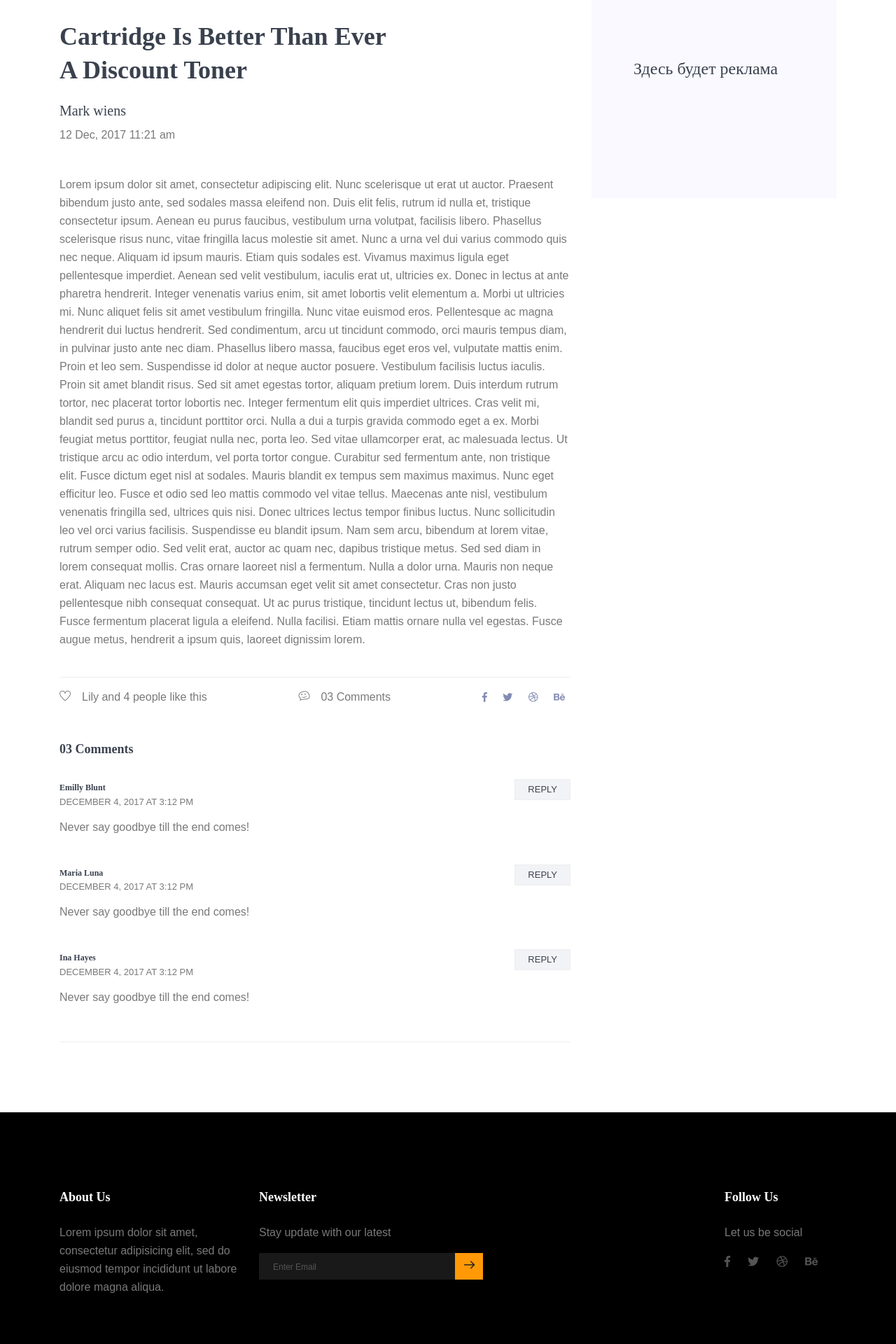
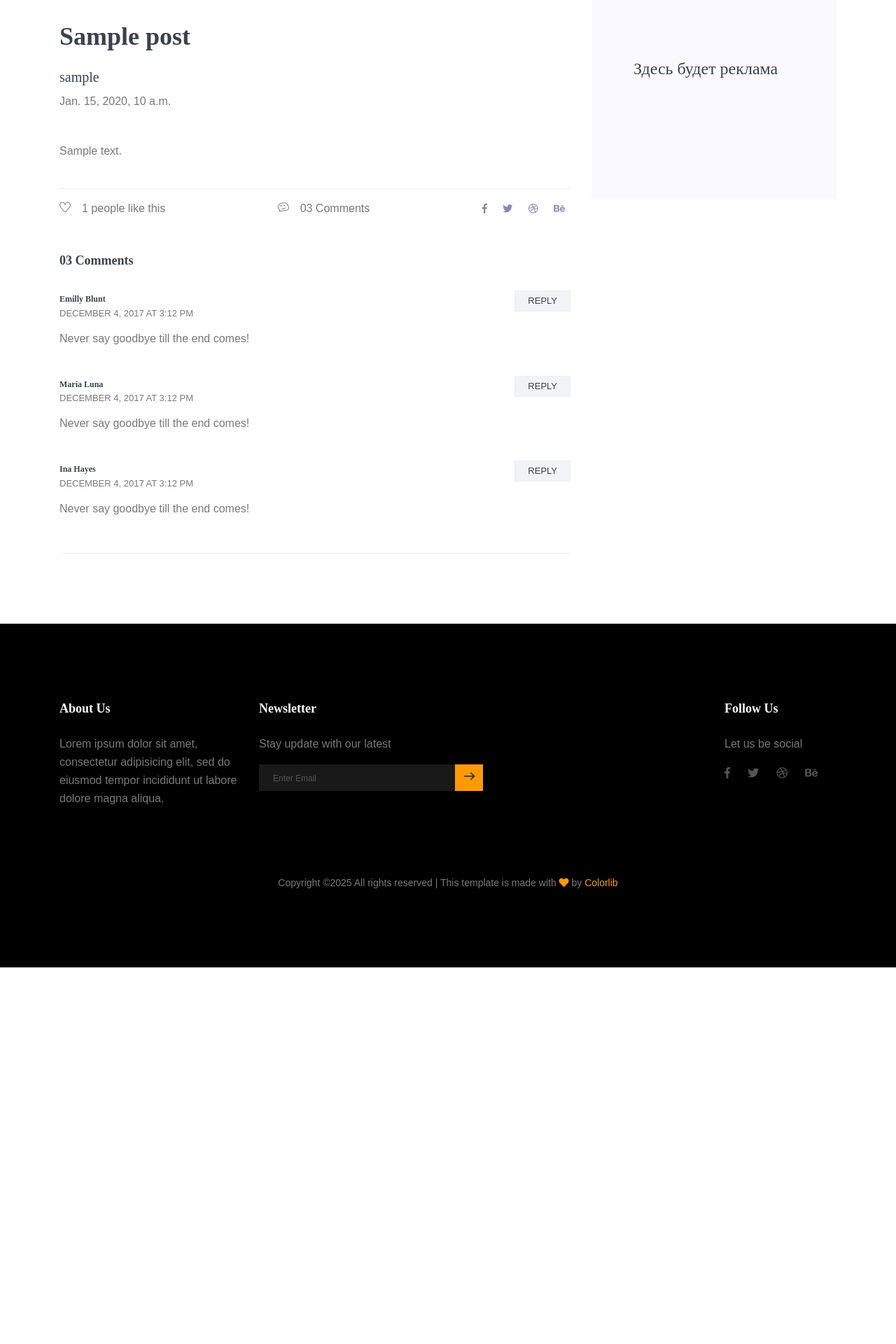
Before and after one commit to ilmirSA/Django_Blog, a Django app: a page that uses templates/blog-details.html in a window 1280 px wide. Shown: the part 1111-3031 px from the top of the page at 70% size. After the commit the page ends 2493 px from the top, so only its background shows below. Run offline with Django 3.2, Linux system fonts and the light colour scheme; tables that the repository leaves empty hold one stand-in row (values such as "Sample post"); grey boxes marked "Sample" are stand-in pictures; parts of the project's set-up code (start-up, migrations or seed data) failed here and were passed over; some libraries are stand-ins or nearby versions.

Commit message:
add template logic to post page

```diff
--- a/templates/blog-details.html
+++ b/templates/blog-details.html
@@ -18,7 +18,8 @@
       <div class="container box_1620">
         <!-- Brand and toggle get grouped for better mobile display -->
         <a class="navbar-brand logo_h" href="index.html"><img src="img/logo.png" alt=""></a>
-            <button class="navbar-toggler" type="button" data-toggle="collapse" data-target="#navbarSupportedContent" aria-controls="navbarSupportedContent" aria-expanded="false" aria-label="Toggle navigation">
+        <button class="navbar-toggler" type="button" data-toggle="collapse" data-target="#navbarSupportedContent"
+                aria-controls="navbarSupportedContent" aria-expanded="false" aria-label="Toggle navigation">
           <span class="icon-bar"></span>
           <span class="icon-bar"></span>
           <span class="icon-bar"></span>
@@ -67,30 +68,27 @@
     <div class="row">
       <div class="col-lg-8">
         <div class="main_blog_details">
-              <img class="img-fluid" src="img/blog/blog4.png" alt="">
-              <h4>Cartridge Is Better Than Ever <br /> A Discount Toner</h4>
+          {% if post.image_url %}
+          <img class="img-fluid" src="{{ post.image_url }}" alt="post picture">
+          {% else %}
+          <img class="img-fluid" src="{% static 'images/blog/blog.png' %}" alt="post default picture">
+          {% endif %}
+          <h4>{{post.title}}</h4>
           <div class="user_details">
             <div class="mt-sm-0 mt-3">
               <div class="media">
                 <div class="media-body">
-                      <h5>Mark wiens</h5>
-                      <p>12 Dec, 2017 11:21 am</p>
+                  <h5>{{ post.author }}</h5>
+                  <p>{{ post.published_at }}</p>
                 </div>
               </div>
             </div>
           </div>
-              <p>Lorem ipsum dolor sit amet, consectetur adipiscing elit. Nunc scelerisque ut erat ut auctor. Praesent bibendum justo ante, sed sodales massa eleifend non. Duis elit felis, rutrum id nulla et, tristique consectetur ipsum. Aenean eu purus faucibus, vestibulum urna volutpat, facilisis libero. Phasellus scelerisque risus nunc, vitae fringilla lacus molestie sit amet. Nunc a urna vel dui varius commodo quis nec neque. Aliquam id ipsum mauris. Etiam quis sodales est.
-
-              Vivamus maximus ligula eget pellentesque imperdiet. Aenean sed velit vestibulum, iaculis erat ut, ultricies ex. Donec in lectus at ante pharetra hendrerit. Integer venenatis varius enim, sit amet lobortis velit elementum a. Morbi ut ultricies mi. Nunc aliquet felis sit amet vestibulum fringilla. Nunc vitae euismod eros. Pellentesque ac magna hendrerit dui luctus hendrerit. Sed condimentum, arcu ut tincidunt commodo, orci mauris tempus diam, in pulvinar justo ante nec diam. Phasellus libero massa, faucibus eget eros vel, vulputate mattis enim. Proin et leo sem. Suspendisse id dolor at neque auctor posuere. Vestibulum facilisis luctus iaculis. Proin sit amet blandit risus. Sed sit amet egestas tortor, aliquam pretium lorem. Duis interdum rutrum tortor, nec placerat tortor lobortis nec.
-
-              Integer fermentum elit quis imperdiet ultrices. Cras velit mi, blandit sed purus a, tincidunt porttitor orci. Nulla a dui a turpis gravida commodo eget a ex. Morbi feugiat metus porttitor, feugiat nulla nec, porta leo. Sed vitae ullamcorper erat, ac malesuada lectus. Ut tristique arcu ac odio interdum, vel porta tortor congue. Curabitur sed fermentum ante, non tristique elit.
-
-              Fusce dictum eget nisl at sodales. Mauris blandit ex tempus sem maximus maximus. Nunc eget efficitur leo. Fusce et odio sed leo mattis commodo vel vitae tellus. Maecenas ante nisl, vestibulum venenatis fringilla sed, ultrices quis nisi. Donec ultrices lectus tempor finibus luctus. Nunc sollicitudin leo vel orci varius facilisis. Suspendisse eu blandit ipsum. Nam sem arcu, bibendum at lorem vitae, rutrum semper odio. Sed velit erat, auctor ac quam nec, dapibus tristique metus. Sed sed diam in lorem consequat mollis. Cras ornare laoreet nisl a fermentum.
-
-              Nulla a dolor urna. Mauris non neque erat. Aliquam nec lacus est. Mauris accumsan eget velit sit amet consectetur. Cras non justo pellentesque nibh consequat consequat. Ut ac purus tristique, tincidunt lectus ut, bibendum felis. Fusce fermentum placerat ligula a eleifend. Nulla facilisi. Etiam mattis ornare nulla vel egestas. Fusce augue metus, hendrerit a ipsum quis, laoreet dignissim lorem.</p>
+          <p>{{post.text}}</p>
           <div class="news_d_footer flex-column flex-sm-row">
-                <a href="#"><span class="align-middle mr-2"><i class="ti-heart"></i></span>Lily and 4 people like this</a>
-                <a class="justify-content-sm-center ml-sm-auto mt-sm-0 mt-2" href="#"><span class="align-middle mr-2"><i class="ti-themify-favicon"></i></span>03 Comments</a>
+            <a href="#"><span class="align-middle mr-2"><i class="ti-heart"></i></span>{{post.likes_amount}} people like this</a>
+            <a class="justify-content-sm-center ml-sm-auto mt-sm-0 mt-2" href="#"><span class="align-middle mr-2"><i
+              class="ti-themify-favicon"></i></span>03 Comments</a>
             <div class="news_socail ml-sm-auto mt-sm-0 mt-2">
               <a href="#"><i class="fab fa-facebook-f"></i></a>
               <a href="#"><i class="fab fa-twitter"></i></a>
@@ -162,7 +160,8 @@
             <h4 class="single-sidebar-widget__title">Newsletter</h4>
             <div class="form-group mt-30">
               <div class="col-autos">
-                    <input type="text" class="form-control" id="inlineFormInputGroup" placeholder="Enter email" onfocus="this.placeholder = ''"
+                <input type="text" class="form-control" id="inlineFormInputGroup" placeholder="Enter email"
+                       onfocus="this.placeholder = ''"
                        onblur="this.placeholder = 'Enter email'">
               </div>
             </div>
@@ -200,12 +199,14 @@
           <p>Stay update with our latest</p>
           <div class="" id="mc_embed_signup">
 
-                <form target="_blank" novalidate action="https://spondonit.us12.list-manage.com/subscribe/post?u=1462626880ade1ac87bd9c93a&amp;id=92a4423d01"
+            <form target="_blank" novalidate
+                  action="https://spondonit.us12.list-manage.com/subscribe/post?u=1462626880ade1ac87bd9c93a&amp;id=92a4423d01"
                   method="get" class="form-inline">
 
               <div class="d-flex flex-row">
 
-                    <input class="form-control" name="EMAIL" placeholder="Enter Email" onfocus="this.placeholder = ''" onblur="this.placeholder = 'Enter Email '"
+                <input class="form-control" name="EMAIL" placeholder="Enter Email" onfocus="this.placeholder = ''"
+                       onblur="this.placeholder = 'Enter Email '"
                        required="" type="email">
 
 
@@ -245,7 +246,9 @@
     </div>
     <div class="footer-bottom d-flex justify-content-center align-items-center flex-wrap">
       <p class="footer-text m-0"><!-- Link back to Colorlib can't be removed. Template is licensed under CC BY 3.0. -->
-  Copyright &copy;<script>document.write(new Date().getFullYear());</script> All rights reserved | This template is made with <i class="fa fa-heart" aria-hidden="true"></i> by <a href="https://colorlib.com" target="_blank">Colorlib</a>
+        Copyright &copy;<script>document.write(new Date().getFullYear());</script>
+        All rights reserved | This template is made with <i class="fa fa-heart" aria-hidden="true"></i> by <a
+          href="https://colorlib.com" target="_blank">Colorlib</a>
         <!-- Link back to Colorlib can't be removed. Template is licensed under CC BY 3.0. --></p>
     </div>
   </div>
```
Lines whose indentation alone changed are shown as unchanged.
